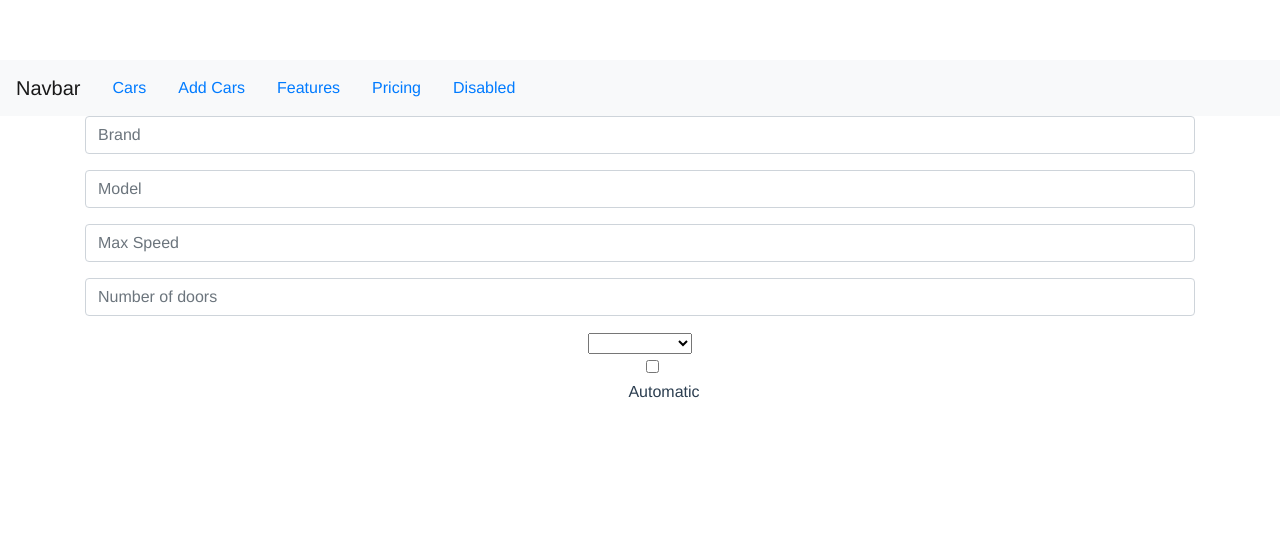
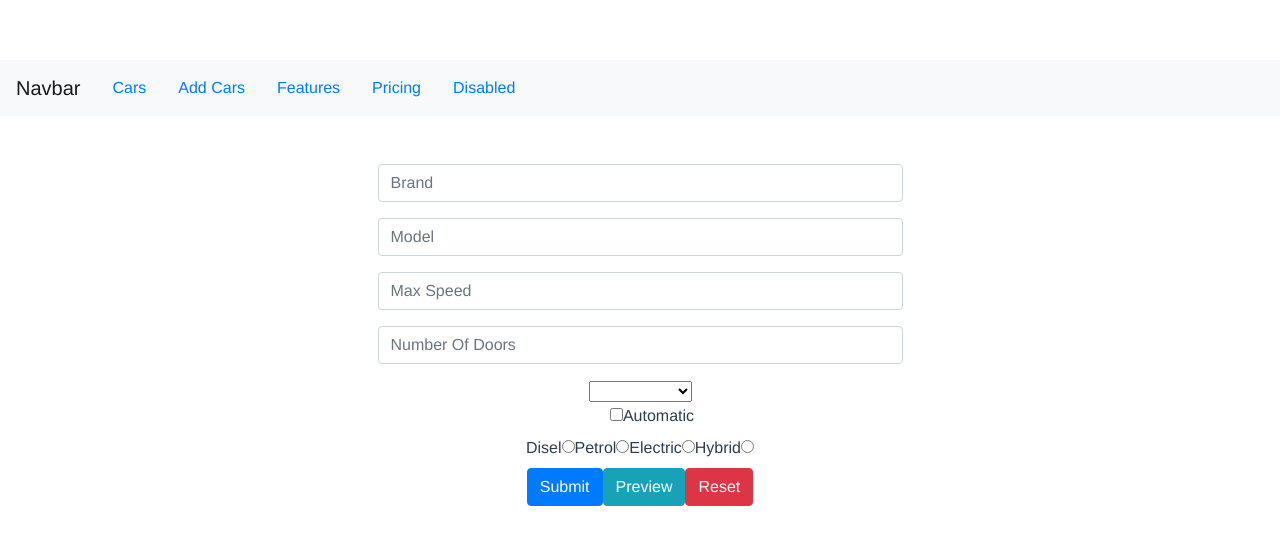
Before and after one commit to dusantodorovic1989/cue-cars-app, a Vue app: page /add in a window 1280 px wide. Shown: the top 544 px of the page. Built offline with nearby package versions, Linux system fonts and the light colour scheme.

Commit message:
zadatak 3. ceo

```diff
--- a/src/components/AddCars.vue
+++ b/src/components/AddCars.vue
@@ -1,45 +1,59 @@
-<template >
+<template>
    <div class="container">
-    <form submit="prevent">
+       <div class="container mt-3 mt-sm-5">
+           <div class="row justify-content-center">
+               <div class="col-md-6">
+                   <form @submit.prevent="addCars">
                        <div class="form-group">
-    <input type="text" class="form-control" placeholder="Brand" v-model = "newCar.brand">
+                           <input type="text"  class="form-control" required minlength="2" placeholder="Brand" v-model="newCar.brand">
                        </div>
-
                        <div class="form-group">
-    <input type="text" class="form-control" placeholder="Model" v-model = "newCar.model">
+                           <input type="text"  class="form-control" placeholder="Model" required minlength="2" v-model="newCar.model">
                        </div>
-
                        <div class="form-group">
-    <input type="number" class="form-control" placeholder="Max Speed" v-model = "newCar.maxSpeed">
+                           <input type="number" class="form-control" placeholder="Max Speed" v-model="newCar.maxSpeed">
                        </div>
-
                        <div class="form-group">
-    <input type="number" class="form-control" placeholder="Number of doors" v-model = "newCar.numberOfDoors">
+                           <input type="number"  class="form-control" placeholder="Number Of Doors" required v-model="newCar.numberOfDoors">
                        </div>
-
-     <div>
-    <select aria-placeholder="Select Section" v-model="newCar.year" :value="years">
-
-        <option disabled value = ""> Select Year</option>
+                       <div class="select">
+                           <select  aria-placeholder="Select Section" v-model="newCar.year" :value="years" required >
+                               <option disabled value="">Select year</option>
                                <option v-for="(year, index) in years" :key="index">
-            {{year}}
+                                   {{ year }}
                                </option>
                            </select>
                        </div>
-
- <div class="custom-control">
-      <input type="checkbox" v-model="newCar.isAutomatic">
-      <label class="custom-control">Automatic</label>
+                       <div class="custom-control ">
+                           <input type="checkbox" v-model="newCar.isAutomatic" >
+                           <label class="custom-controll">Automatic</label>
                        </div>
-
-  <!-- <div>
- <button type="submit" class="btn btn-primary" @click="addCar">Submit</button>
- </div> -->
+                       <div class="validate-radio">
+                           <div class="engine-input">
+                               <label>Disel</label>
+                               <input type="radio" v-model="newCar.engine" value="Disel">
+                               <label>Petrol</label>
+                               <input type="radio" v-model="newCar.engine" value="Petrol">
+                               <label>Electric</label>
+                               <input type="radio" v-model="newCar.engine" value="Electric">
+                               <label>Hybrid</label>
+                               <input type="radio" v-model="newCar.engine" value="Hybrid">
+                           </div>
+                       </div>
+                       <button type="submit" class="btn btn-primary">Submit</button>
+                       <button  class="btn btn-info" @click.stop.prevent="previewCar">Preview</button>
+                       <button  class="btn btn-danger" @click.stop.prevent="resetForm">Reset</button>
                    </form>
+               </div>
+           </div>
+       </div>
    </div>
 </template>
 
+
 <script>
+import CarsService from "../services/CarsServices";
+
 export default {
     data (){
         return {
@@ -48,6 +62,18 @@ export default {
                   isAutomatic: false
              }
         }
+    },
+    methods:{
+        addCars(){
+            console.log('FGDFGDFG');
+            CarsService.add(this.newCar)
+                .then(response =>{
+                    this.newCar = {}
+                    this.$router.push({path: '/cars'})
+                }).catch(error =>{
+                    console.log(error.response)
+                })
+        }
     }
 }
 </script>
--- a/src/services/CarsServices.js
+++ b/src/services/CarsServices.js
@@ -8,6 +8,9 @@ class CarsServices {
        return axios.get('cars')
 
     }
+    add(newCar){
+        return axios.post('cars',newCar)
+    }
 }
 
 export const cars = new CarsServices();
```
Lines whose indentation alone changed are shown as unchanged.
